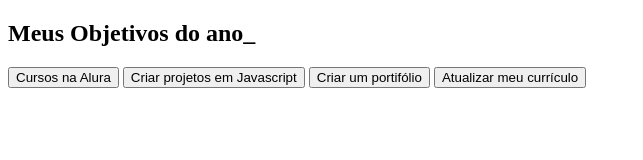
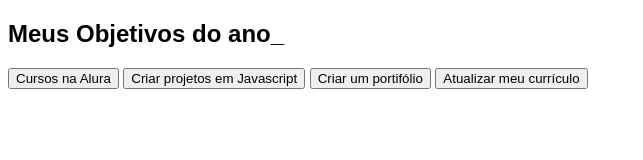
Before and after one commit to purguinhatb/Alura2k24, a plain HTML site: page index.html in a window 1280 px wide. Shown: the whole page, without its empty margins (0-643 px from the left). Drawn offline with Linux system fonts and the light colour scheme.

Commit message:
Add files via upload

```diff
--- a/style.css
+++ b/style.css
@@ -1,3 +1,5 @@
+@import url('https://fonts.googleapis.com/css2?family=Chakra+Petch:wght@400;700&display=swap')
+
 :root{
     --cor-de-fundo: #1E1E1E;
     --verde:#6FFF57;
@@ -6,3 +8,9 @@
     --botao-inativo: rgba(58, 55, 94, 0.5);
     --texto-fundo: rgba(58, 55, 94, 0.3);
 }
+
+body{
+    background-color: var(--cor-de-fundo);
+    color: var(--branco);
+    font-family: 'Chakra Petch', sans-serif;
+}
```
